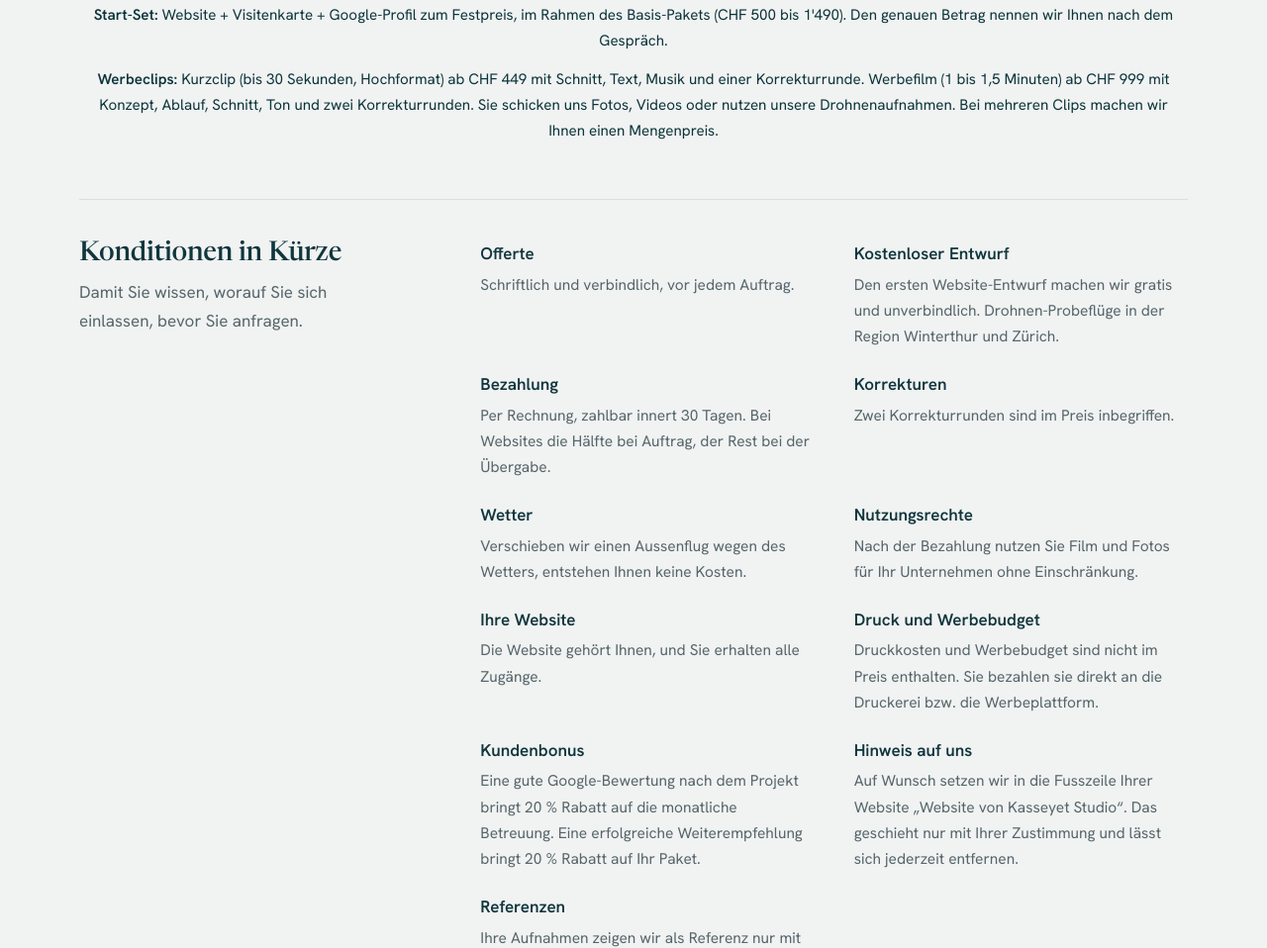
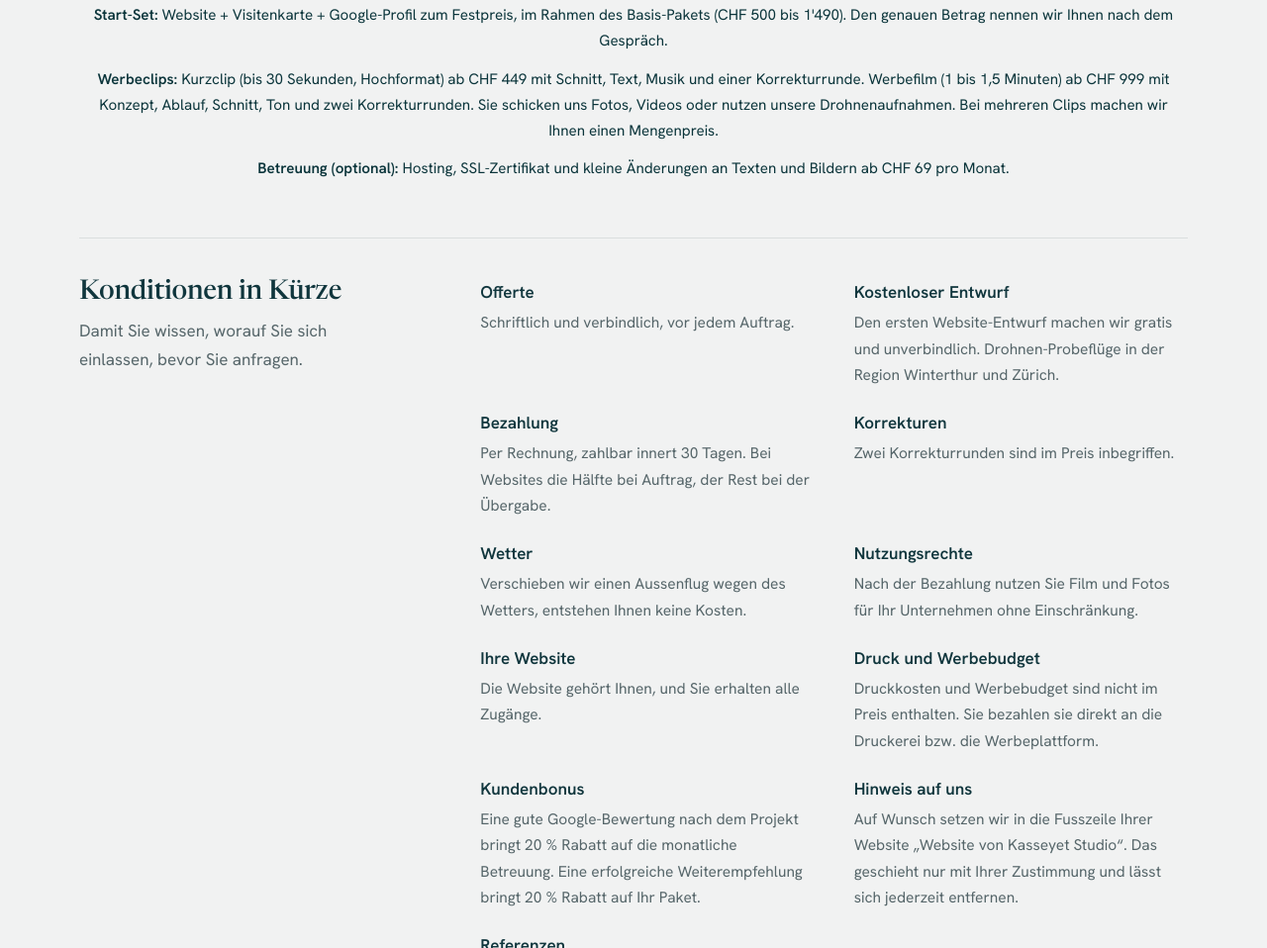
Before and after one commit to christinationshome-cpu/kasseyet-ch, a plain HTML site: page index.html in a window 1280 px wide. Shown: the part 7799-8757 px from the top of the page at 99% size. Drawn offline with Linux system fonts and the light colour scheme.

Commit message:
Optionale Betreuung ab CHF 69 pro Monat im Preisabschnitt
Co-Authored-By: Claude Sonnet 5.5 <noreply@anthropic.com>
Claude-Session: https://claude.ai/code/session_01UYAP3PTvj8KYPRbd754KZ2

```diff
--- a/index.html
+++ b/index.html
@@ -283,6 +283,7 @@
       <p style="text-align:center;color:#64748b;font-size:.9rem;margin-top:1rem">Jedes Projekt beginnt mit einem kostenlosen Entwurf. Beim Basis-Paket nennen wir den Startpreis, alles Weitere besprechen wir persönlich.</p>
       <p style="text-align:center;color:#0B353B;font-size:.95rem;margin-top:.8rem"><b>Start-Set:</b> Website + Visitenkarte + Google-Profil zum Festpreis, im Rahmen des Basis-Pakets (CHF 500 bis 1'490). Den genauen Betrag nennen wir Ihnen nach dem Gespräch.</p>
       <p style="text-align:center;color:#0B353B;font-size:.95rem;margin-top:.8rem"><b>Werbeclips:</b> Kurzclip (bis 30 Sekunden, Hochformat) ab CHF 449 mit Schnitt, Text, Musik und einer Korrekturrunde. Werbefilm (1 bis 1,5 Minuten) ab CHF 999 mit Konzept, Ablauf, Schnitt, Ton und zwei Korrekturrunden. Sie schicken uns Fotos, Videos oder nutzen unsere Drohnenaufnahmen. Bei mehreren Clips machen wir Ihnen einen Mengenpreis.</p>
+      <p style="text-align:center;color:#0B353B;font-size:.95rem;margin-top:.8rem"><b>Betreuung (optional):</b> Hosting, SSL-Zertifikat und kleine Änderungen an Texten und Bildern ab CHF 69 pro Monat.</p>
       <div class="terms" id="konditionen">
         <div><h3>Konditionen in Kürze</h3><p>Damit Sie wissen, worauf Sie sich einlassen, bevor Sie anfragen.</p></div>
         <dl>
```
